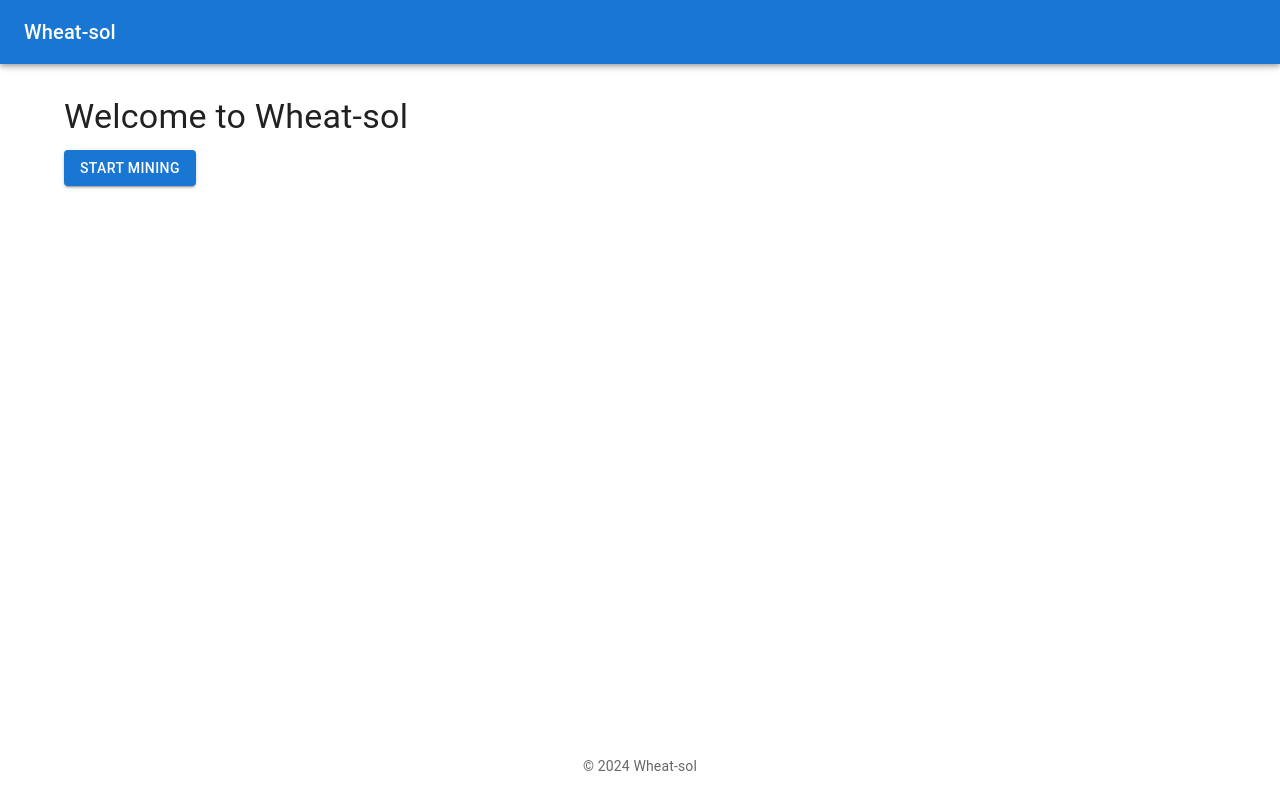
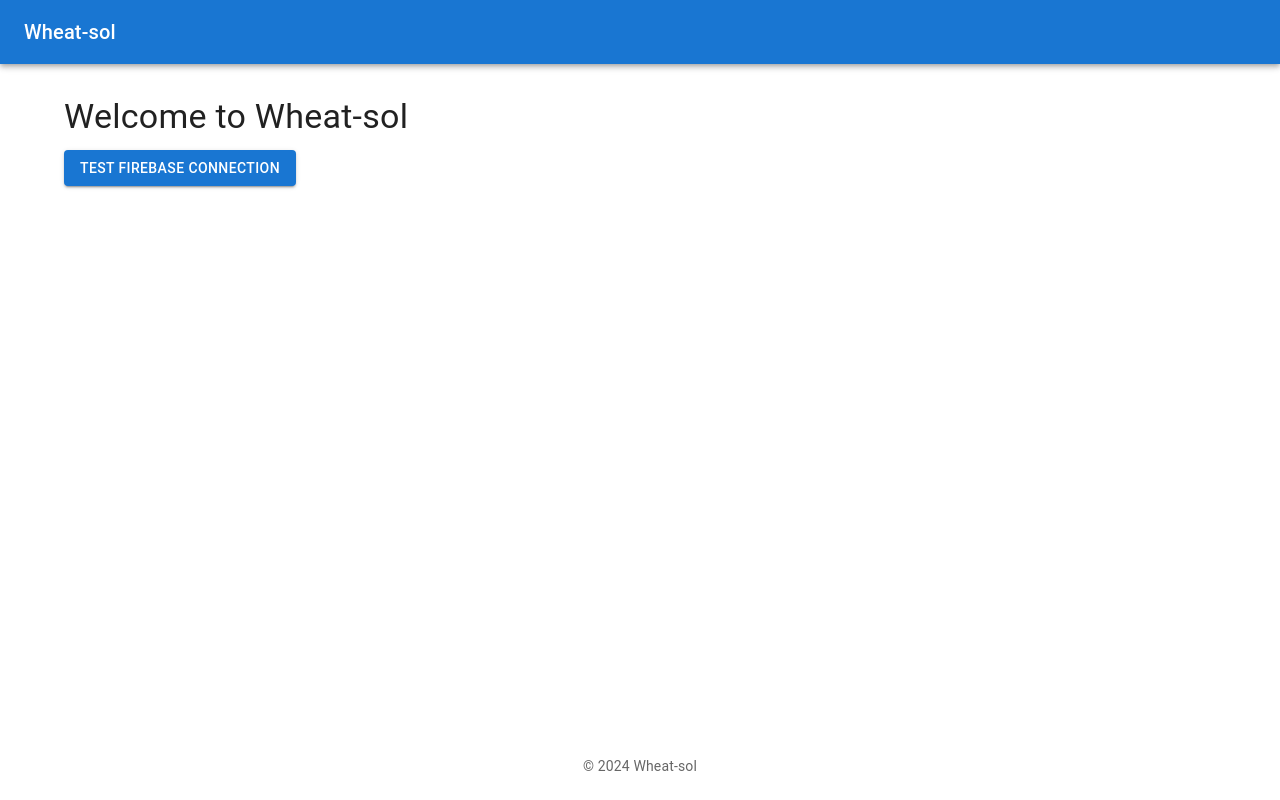
Before and after one commit to que-tech/wheat, a Next.js app in the folder wheat-sol/: page / in a window 1280 px wide. Built offline with nearby package versions, Linux system fonts and the light colour scheme.

Commit message:
Update index.tsx

```diff
--- a/wheat-sol/src/pages/index.tsx
+++ b/wheat-sol/src/pages/index.tsx
@@ -1,14 +1,35 @@
+import { useState } from 'react';
 import { Typography, Button } from '@mui/material';
+import { collection, addDoc } from 'firebase/firestore';
+import { db } from '../utils/firebase';
 
 export default function Home() {
+  const [testMessage, setTestMessage] = useState('');
+
+  const testFirebase = async () => {
+    try {
+      const docRef = await addDoc(collection(db, "test"), {
+        message: "Hello from Wheat-sol!"
+      });
+      setTestMessage(`Document written with ID: ${docRef.id}`);
+    } catch (e) {
+      setTestMessage(`Error adding document: ${e}`);
+    }
+  };
+
   return (
     <div>
       <Typography variant="h4" component="h1" gutterBottom>
         Welcome to Wheat-sol
       </Typography>
-      <Button variant="contained" color="primary">
-        Start Mining
+      <Button variant="contained" color="primary" onClick={testFirebase}>
+        Test Firebase Connection
       </Button>
+      {testMessage && (
+        <Typography variant="body1" sx={{ mt: 2 }}>
+          {testMessage}
+        </Typography>
+      )}
     </div>
   );
 }
```
